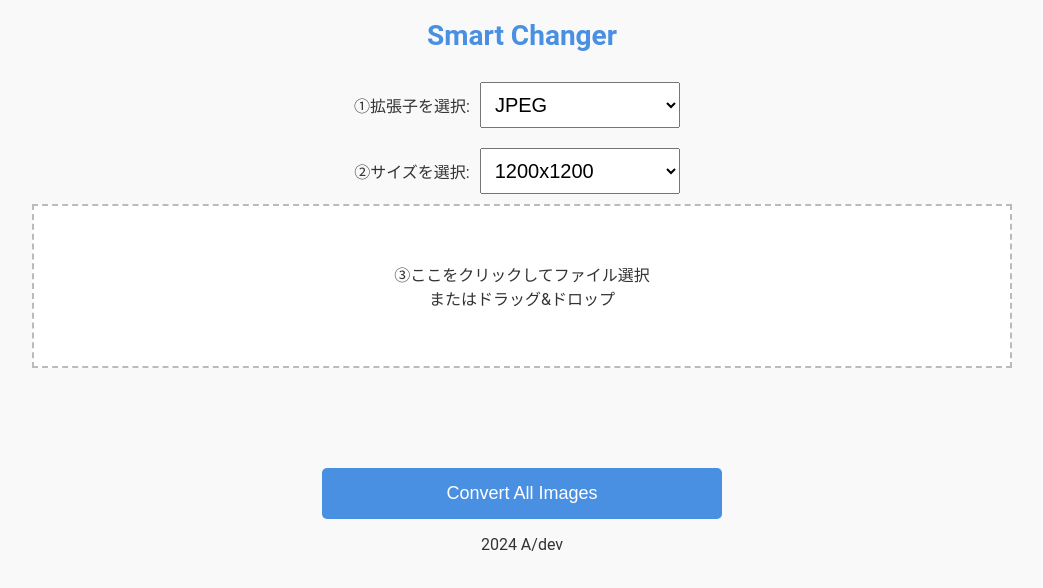
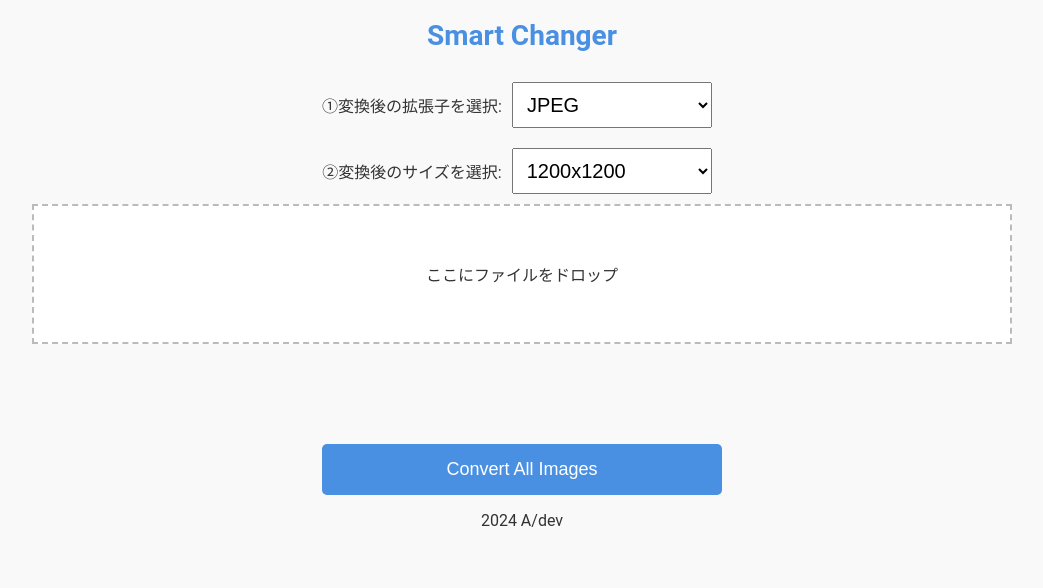
Before and after one commit to FUFU222/Smart-Changer, a React (Create React App) app: page / in a window 1280 px wide. Shown: the top 588 px of the page, without its empty margins (118-1161 px from the left). Built offline with nearby package versions, Linux system fonts and the light colour scheme.

Commit message:
ファイルの拡張子をjpg,png,gig,

```diff
--- a/src/App.css
+++ b/src/App.css
@@ -73,6 +73,9 @@ h1 {
 
 .dropzone:hover {
   border-color: #4A90E2;
+  background-color: #d3dfed;
+  transition: all 0.3s;
+  cursor: pointer;
 }
 
 /* Button Styles */
@@ -101,6 +104,11 @@ select {
   padding: 10px;
   font-size: 20px;
 }
+select:hover {
+  background-color: #e6eaef;
+  transition: all 0.2s;
+  cursor: pointer;
+}
 
 /* App Logo Animation */
 @media (prefers-reduced-motion: no-preference) {
--- a/src/components/Dropzone.js
+++ b/src/components/Dropzone.js
@@ -1,17 +1,30 @@
 import React from 'react';
 import { useDropzone } from 'react-dropzone';
 
+const allowedExtensions = ['jpg', 'jpeg', 'png', 'heic']
+
+const isFileAllowed = (fillName) => {
+  const extension = fillName.split('.').pop().toLowerCase();
+  return allowedExtensions.includes(extension)
+}
+
 const Dropzone = ({ onDrop }) => {
   const { getRootProps, getInputProps } = useDropzone({
-    onDrop,
-    multiple: true,  // 複数の画像を選択できるようにする
+    onDrop : (acceptedFiles) => {
+      const file = acceptedFiles[0];
+      if(isFileAllowed(file.name)) {
+        onDrop(acceptedFiles)
+      } else{
+        alert('jpg,png,heicの形式でアップロードしてください')
+      }
+    },
+    maxFiles : 10,
   });
 
   return (
     <div {...getRootProps()} className='dropzone'>
       <input {...getInputProps()} />
-      <p>③ここをクリックしてファイル選択
-        <br/>またはドラッグ&ドロップ</p>
+      <p>ここにファイルをドロップ</p>
     </div>
   );
 };
--- a/src/components/FormatSelector.js
+++ b/src/components/FormatSelector.js
@@ -3,7 +3,7 @@ import React from 'react';
 const FormatSelector = ({ outputFormat, setOutputFormat }) => {
   return (
     <div>
-      <label>①拡張子を選択:</label>
+      <label>①変換後の拡張子を選択:</label>
       <select value={outputFormat} onChange={(e) => setOutputFormat(e.target.value)}>
         <option value="jpeg">JPEG</option>
         <option value="png">PNG</option>
--- a/src/components/SizeSelector.js
+++ b/src/components/SizeSelector.js
@@ -7,7 +7,7 @@ const SizeSelector = ({ standardSizes, selectedSize, setSelectedSize, customWidt
 
   return (
     <div>
-      <label>②サイズを選択:</label>
+      <label>②変換後のサイズを選択:</label>
       <select value={selectedSize} onChange={handleSizeChange}>
         {standardSizes.map((size) => (
           <option key={size.label} value={size.label}>
```
